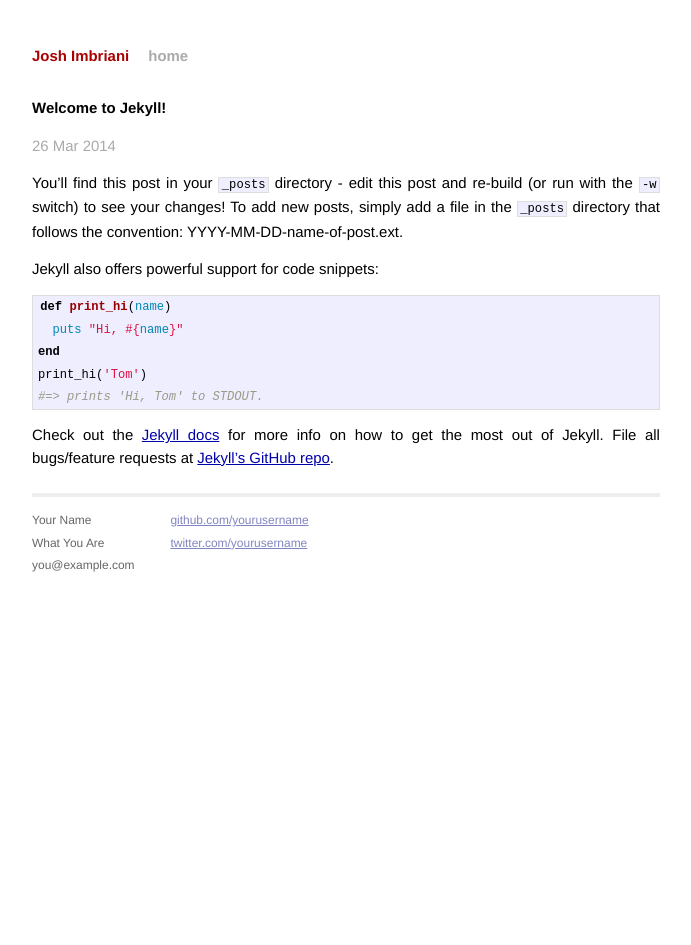
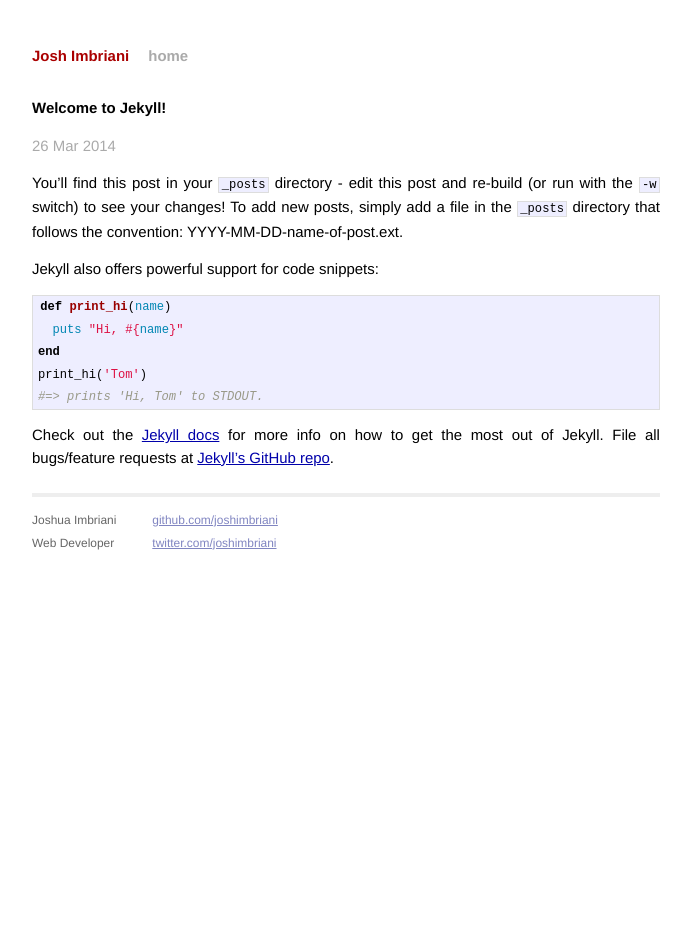
Before and after one commit to joshimbriani/joshimbriani.github.io, a Jekyll site: the page built from _posts/2014-03-26-welcome-to-jekyll.markdown, in a window 1280 px wide. Shown: the whole page, without its empty margins (294-985 px from the left). Built offline with Jekyll 4.4.1, drawn with Linux system fonts in a browser that asks for light colours; Markdown is read by kramdown in place of the engine named in the settings.

Commit message:
Changed default template

```diff
--- a/_layouts/default.html
+++ b/_layouts/default.html
@@ -26,15 +26,14 @@
           <div class="footer">
             <div class="contact">
               <p>
-                Your Name<br />
-                What You Are<br />
-                you@example.com
+                Joshua Imbriani<br />
+                Web Developer
               </p>
             </div>
             <div class="contact">
               <p>
-                <a href="https://github.com/yourusername">github.com/yourusername</a><br />
-                <a href="https://twitter.com/yourusername">twitter.com/yourusername</a><br />
+                <a href="https://github.com/joshimbriani">github.com/joshimbriani</a><br />
+                <a href="https://twitter.com/joshimbriani">twitter.com/joshimbriani</a><br />
               </p>
             </div>
           </div>
```
